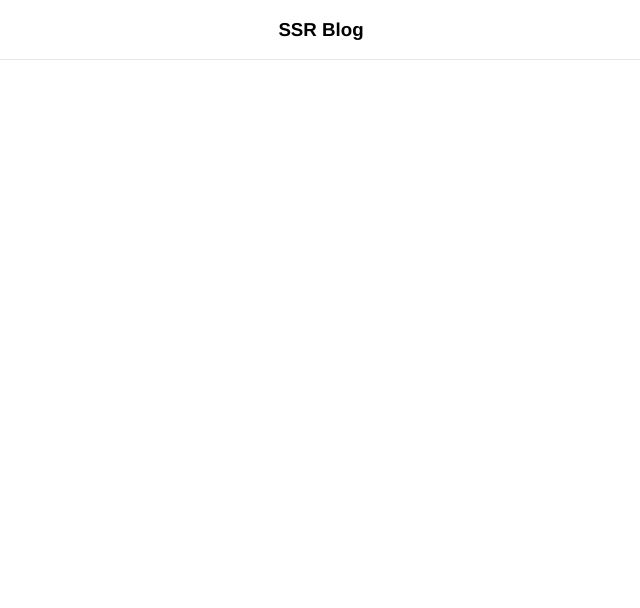
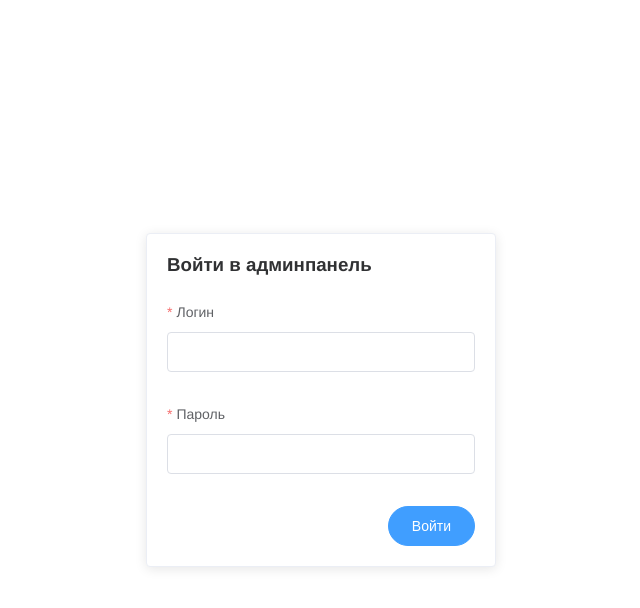
Before and after one commit to GoryachkoP/blog-nuxt, a Nuxt app: page /admin/login in a window 1280 px wide. Before the commit this address had no page. Shown: the top 608 px of the page, without its empty margins (319-959 px from the left). Built offline with nearby package versions, Linux system fonts and the light colour scheme.

Commit message:
add login page admin/login & empty layout

```diff
--- a/components/main/CommentForm.vue
+++ b/components/main/CommentForm.vue
@@ -6,7 +6,6 @@
       ref="form"
       @submit.native.prevent="onSubmit"
     >
-
       <h1>Добавить коментарий</h1>
 
       <el-form-item label="Ваше имя" prop="name">
--- /dev/null
+++ b/layouts/empty.vue
@@ -0,0 +1,17 @@
+<template>
+  <div class="empty-layout">
+    <div class="empty-layout__login">
+      <nuxt />
+    </div>
+  </div>
+</template>
+
+<style lang="scss" scoped>
+  .empty-layout {
+    display: flex;
+    align-items: center;
+    justify-content: center;
+    width: 100%;
+    height: 100vh;
+  }
+</style>
--- /dev/null
+++ b/pages/admin/login.vue
@@ -0,0 +1,81 @@
+<template>
+  <el-card
+    class="login-card"
+    shadow="always"
+  >
+    <el-form
+      :model="controls"
+      :rules="rules"
+      ref="form"
+      @submit.native.prevent="onSubmit"
+    >
+      <h3 class="mb">Войти в админпанель</h3>
+
+      <el-form-item label="Логин" prop="login">
+        <el-input v-model.trim="controls.login"/>
+      </el-form-item>
+
+      <div class="mb2">
+        <el-form-item label="Пароль" prop="password">
+          <el-input
+            type="password"
+            v-model="controls.password"
+          />
+        </el-form-item>
+      </div>
+
+      <el-form-item class="login-card__button">
+        <el-button
+          type="primary"
+          round
+          native-type="submit"
+          :loading="loading"
+        >
+          Войти
+        </el-button>
+      </el-form-item>
+    </el-form>
+  </el-card>
+</template>
+
+<script>
+export default {
+  layout: 'empty',
+  data() {
+    return {
+      loading: false,
+      controls: {
+        login: '',
+        password: ''
+      },
+      rules: {
+        login: [
+          { required: true, message: 'Введите логин', trigger: 'blur' }
+        ],
+        password: [
+          { required: true, message: 'Введите пароль', trigger: 'blur' },
+          { min: 6, message: 'Пароль должен быть не менее 6 символов', trigger: 'blur' }
+        ]
+      }
+    }
+  },
+  methods: {
+    onSubmit() {
+      console.log(submit)
+    }
+  }
+}
+</script>
+
+<style lang="scss" scoped>
+  .login-card {
+    width: 350px;
+
+    .login-card__button {
+      display: flex;
+      justify-content: flex-end;
+      align-items: center;
+      margin-bottom: 0;
+    }
+  }
+</style>
--- a/theme/index.scss
+++ b/theme/index.scss
@@ -27,3 +27,11 @@
 .page-enter, .page-leave-active {
   opacity: 0;
 }
+
+.mb {
+  margin-bottom: 1rem;
+}
+
+.mb2 {
+  margin-bottom: 2rem;
+}
```
